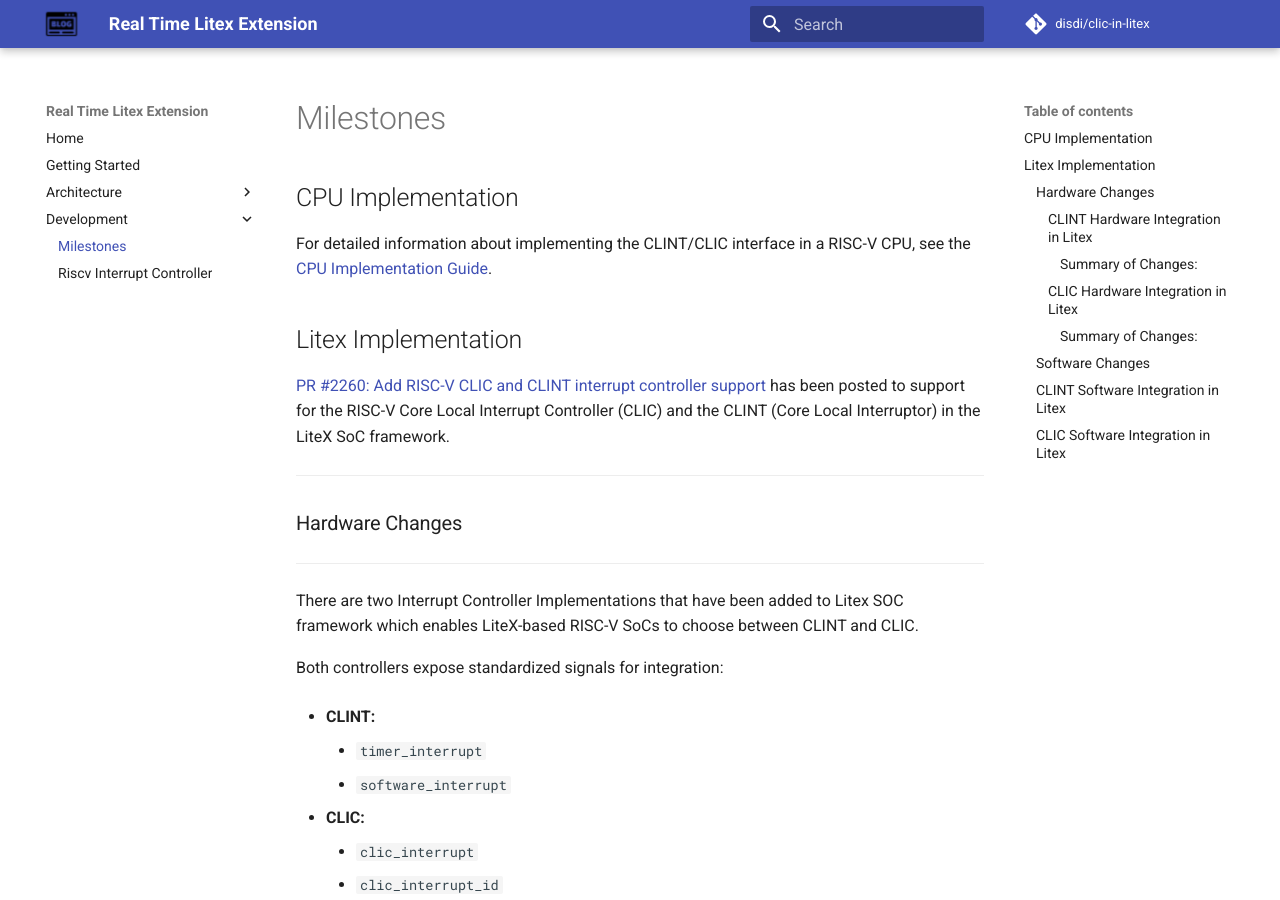
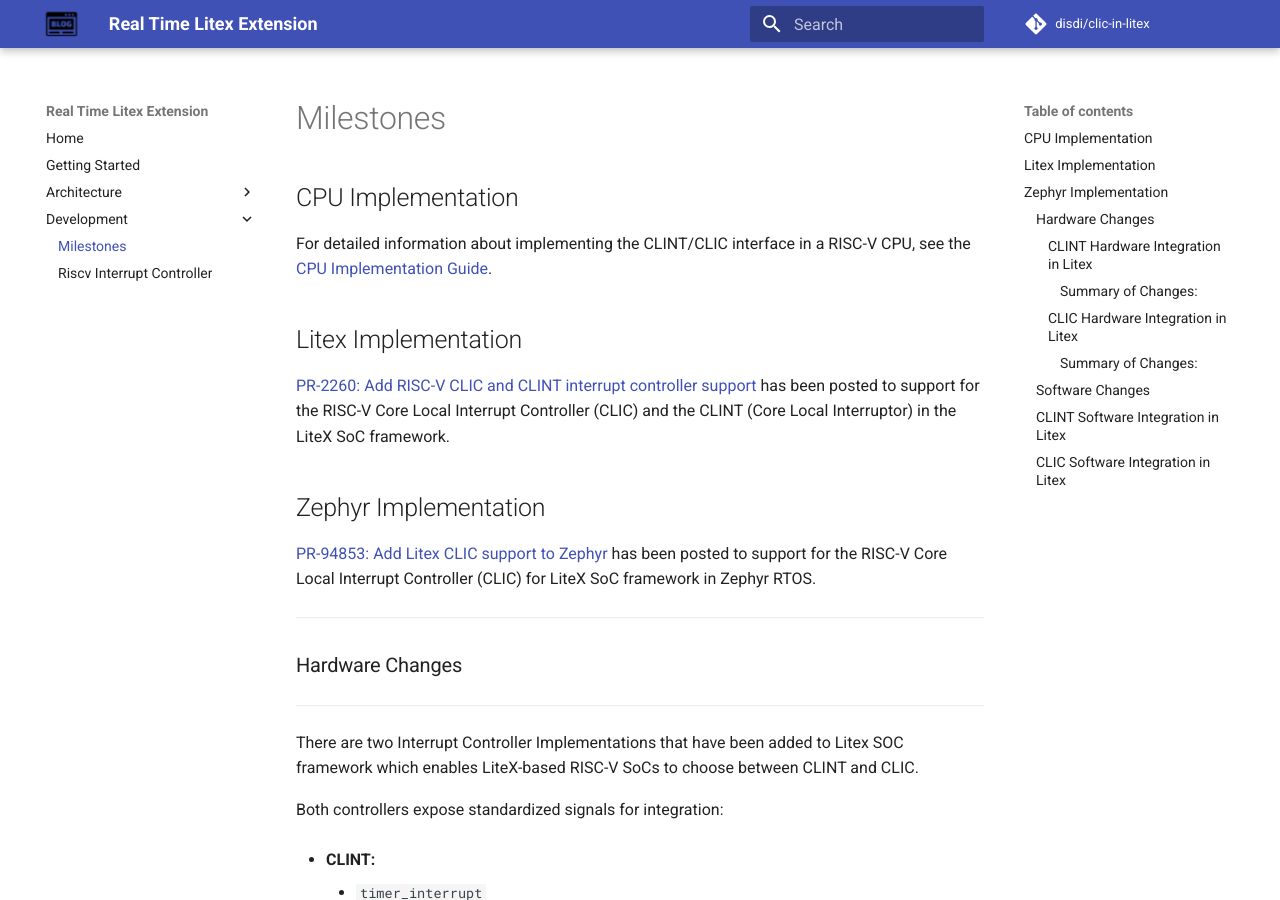
Before and after one commit to disdi/clic-in-litex, an MkDocs documentation site: the page built from docs/nav/development/development-guide.md, in a window 1280 px wide and 900 px high. Built offline with MkDocs 1.6.1 and Material for MkDocs 9.7.7, drawn with Linux system fonts in a browser that asks for light colours; comment, search, counter and statistics services are not loaded.

Commit message:
Add Zephyr development MR

```diff
--- a/docs/nav/development/development-guide.md
+++ b/docs/nav/development/development-guide.md
@@ -6,7 +6,11 @@ For detailed information about implementing the CLINT/CLIC interface in a RISC-V
 
 ## Litex Implementation
 
-[PR #2260: Add RISC-V CLIC and CLINT interrupt controller support](https://github.com/enjoy-digital/litex/pull/2260) has been posted to support for the RISC-V Core Local Interrupt Controller (CLIC) and the CLINT (Core Local Interruptor) in the LiteX SoC framework.
+[PR-2260: Add RISC-V CLIC and CLINT interrupt controller support](https://github.com/enjoy-digital/litex/pull/2260) has been posted to support for the RISC-V Core Local Interrupt Controller (CLIC) and the CLINT (Core Local Interruptor) in the LiteX SoC framework.
+
+## Zephyr Implementation
+
+[PR-94853: Add Litex CLIC support to Zephyr](https://github.com/zephyrproject-rtos/zephyr/pull/94853) has been posted to support for the RISC-V Core Local Interrupt Controller (CLIC) for LiteX SoC framework in Zephyr RTOS.
 
 ---
 
```
